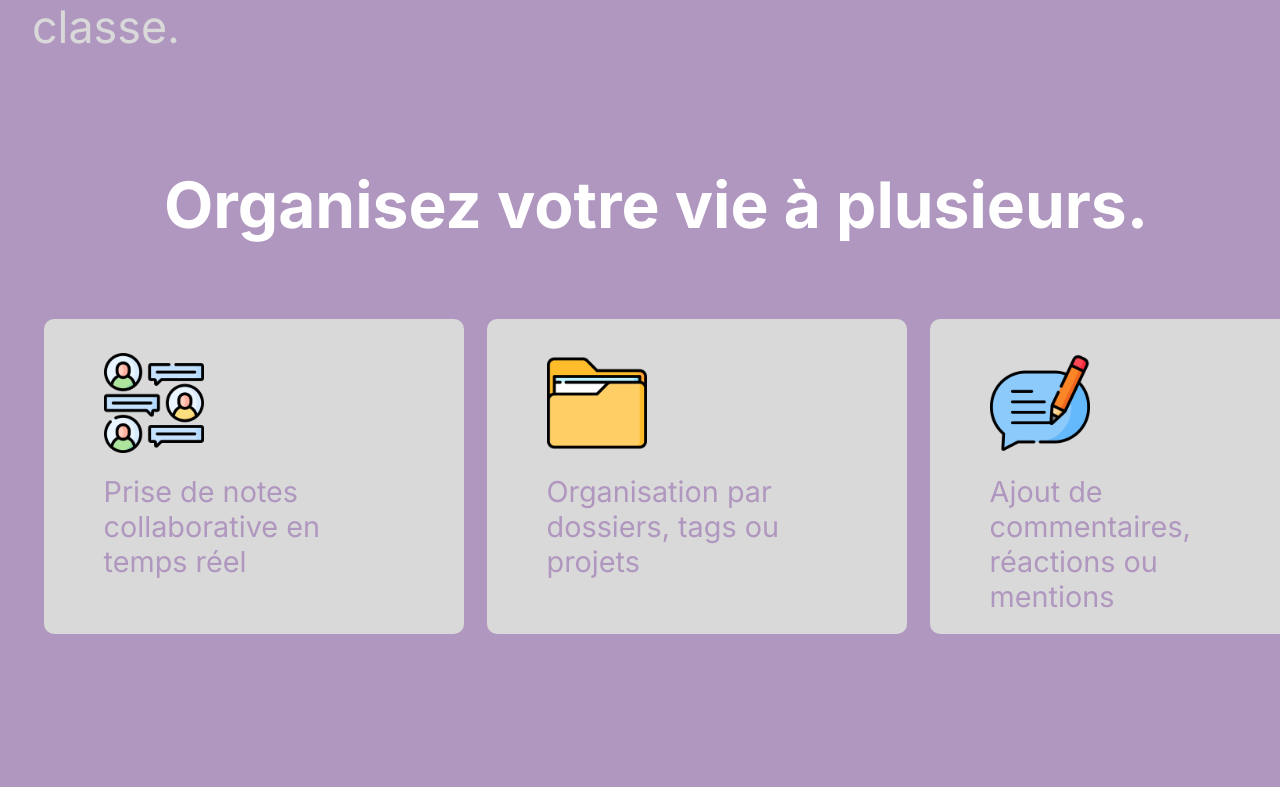
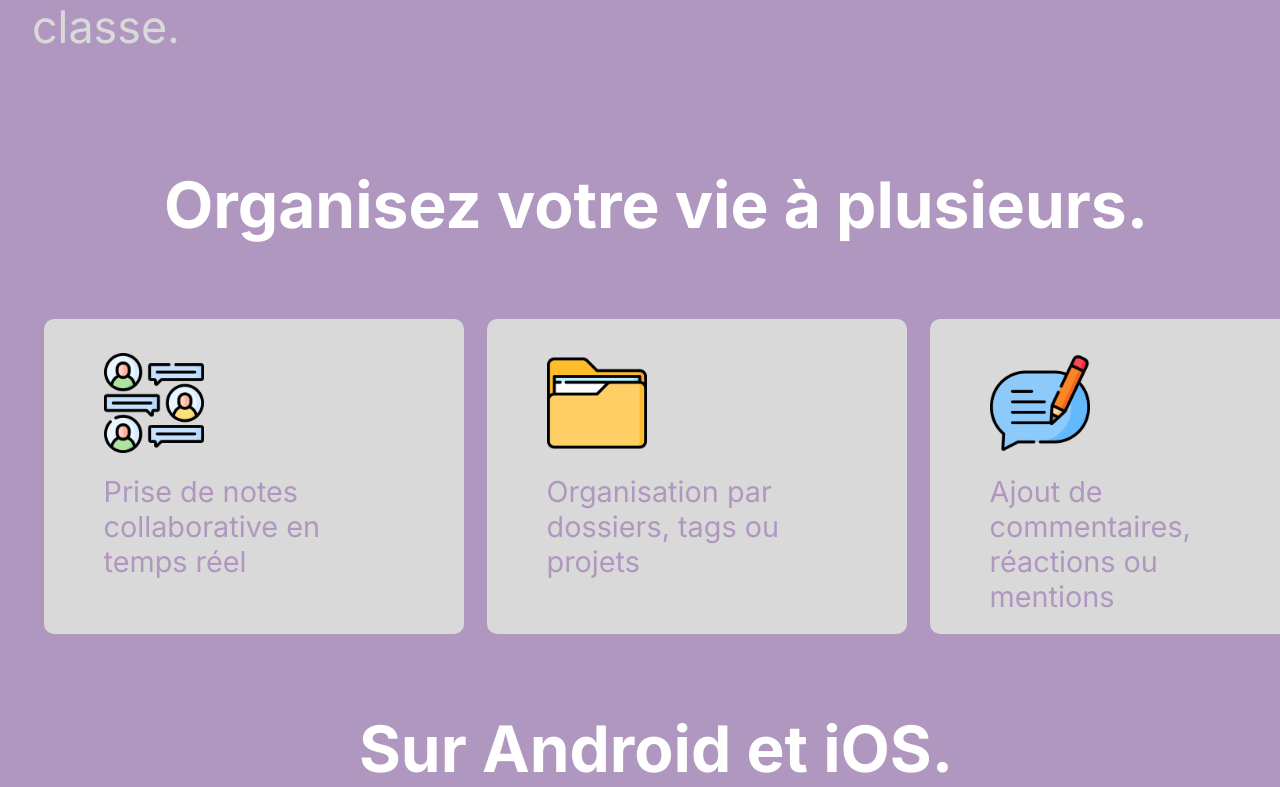
Before and after one commit to julienBelinga/SharedNotes-LandingPage, a Next.js app in the folder landing-page/: page / in a window 1280 px wide. Shown: the part 1378-2165 px from the top of the page. Before the commit the page ends 2024 px from the top, so only its background shows below. Built offline with nearby package versions, Linux system fonts and the light colour scheme.

Commit message:
feature: multidevice files

```diff
--- a/landing-page/src/app/page.tsx
+++ b/landing-page/src/app/page.tsx
@@ -1,6 +1,7 @@
 import Categories from "./section/categories/categories";
 import Herobanner from "./section/hero-banner/hero-banner";
 import Introduction from "./section/introduction/introduction";
+import Mutlidevice from "./section/mutlidevice/multidevice";
 
 export default function Home() {
   return (
@@ -8,6 +9,7 @@ export default function Home() {
       <Herobanner />
       <Introduction />
       <Categories />
+      <Mutlidevice />
     </>
   );
 }
--- /dev/null
+++ b/landing-page/src/app/section/mutlidevice/multidevice.module.scss
@@ -0,0 +1,8 @@
+@use "variables" as *;
+
+.title {
+  font-family: $font;
+  font-size: $title-size-secondary;
+  color: $text-color-light;
+  text-align: center;
+}
--- /dev/null
+++ b/landing-page/src/app/section/mutlidevice/multidevice.tsx
@@ -0,0 +1,9 @@
+import styles from "./multidevice.module.scss";
+
+export default function Mutlidevice() {
+  return (
+    <section className={styles.multidevice}>
+      <h3 className={styles.title}>Sur Android et iOS.</h3>
+    </section>
+  );
+}
```
